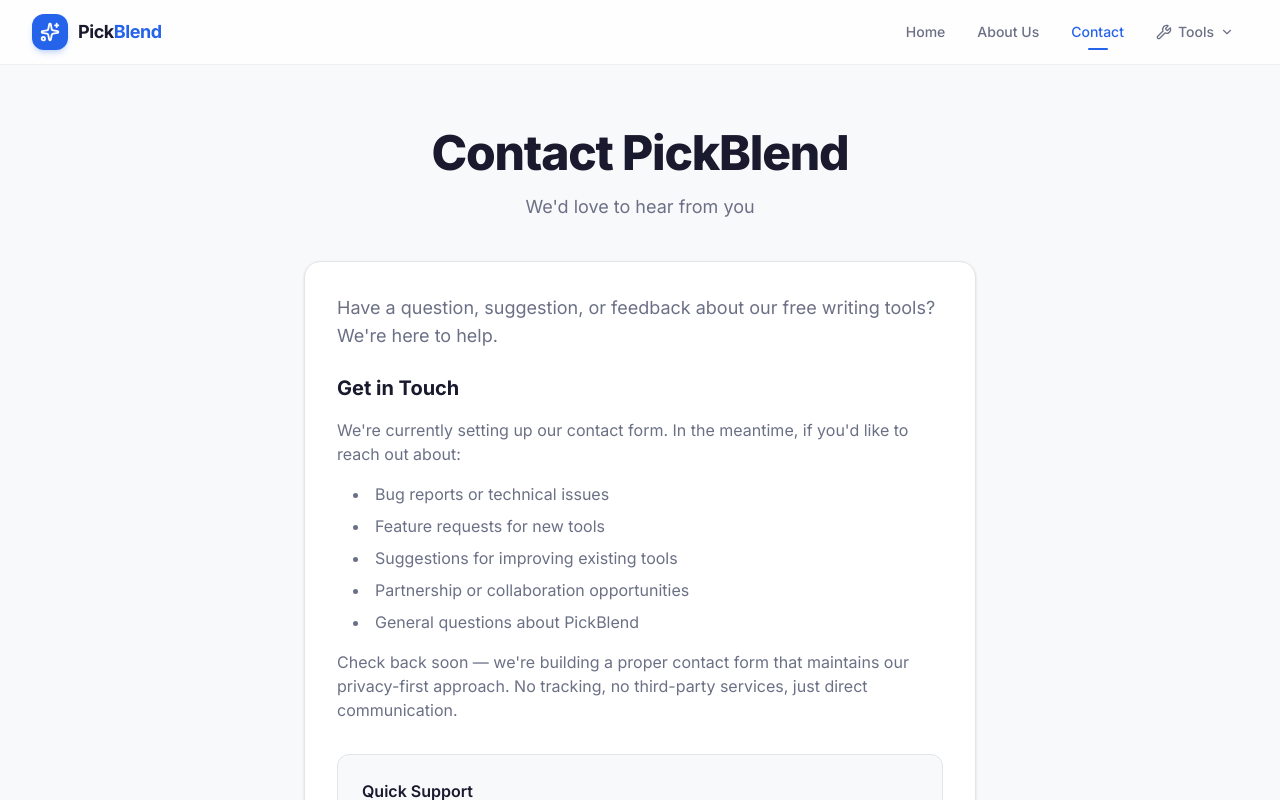
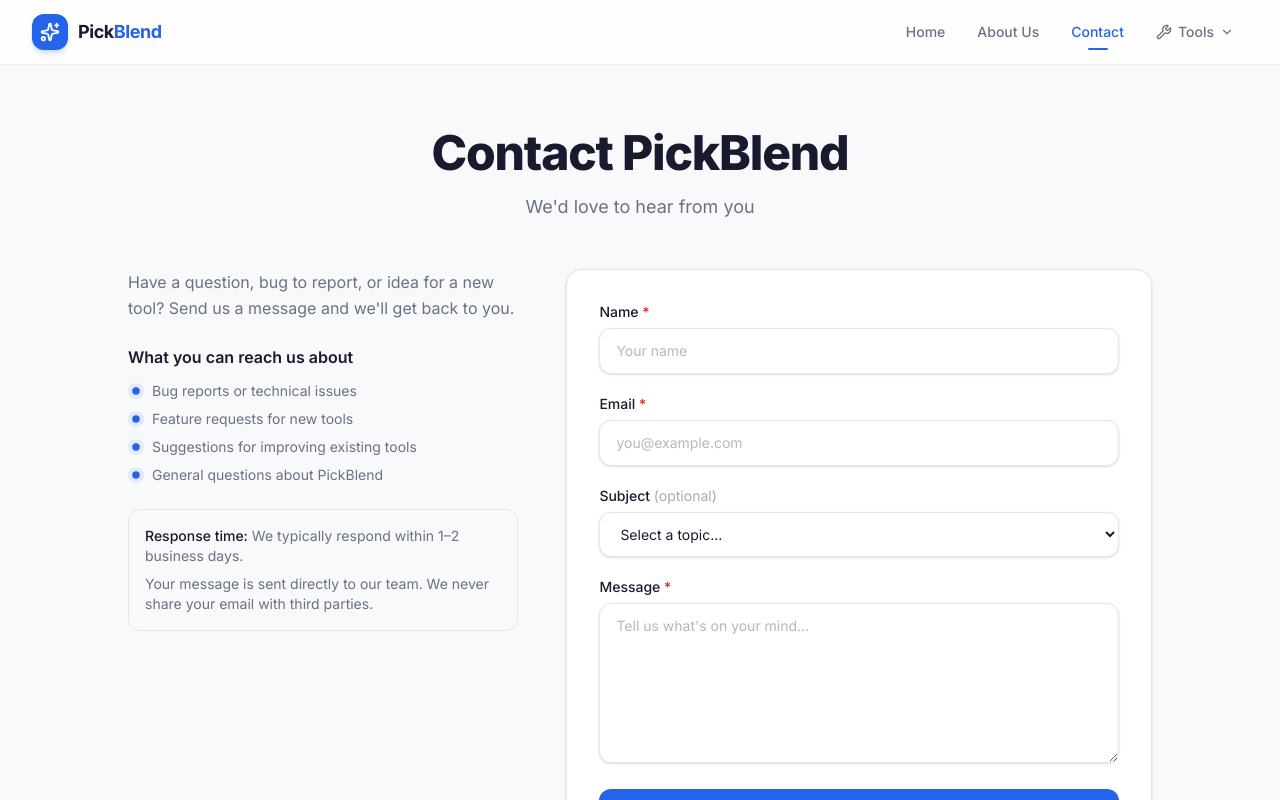
Before and after one commit to MJunaidAsghar60/PickBlend, a Next.js app: page /contact in a window 1280 px wide. Shown: the top 800 px of the page. Built offline with nearby package versions, Linux system fonts and the light colour scheme.

Commit message:
Add working contact form with Resend email integration
Co-Authored-By: Claude Sonnet 4.6 <noreply@anthropic.com>

```diff
--- /dev/null
+++ b/app/api/contact/route.ts
@@ -0,0 +1,57 @@
+import { NextRequest, NextResponse } from "next/server";
+import { Resend } from "resend";
+
+const resend = new Resend(process.env.RESEND_API_KEY);
+
+export async function POST(request: NextRequest) {
+  try {
+    const body = await request.json();
+    const { name, email, subject, message } = body;
+
+    if (!name || !email || !message) {
+      return NextResponse.json(
+        { error: "Name, email and message are required" },
+        { status: 400 }
+      );
+    }
+
+    const emailRegex = /^[^\s@]+@[^\s@]+\.[^\s@]+$/;
+    if (!emailRegex.test(email)) {
+      return NextResponse.json(
+        { error: "Invalid email address" },
+        { status: 400 }
+      );
+    }
+
+    await resend.emails.send({
+      from: "PickBlend Contact <onboarding@resend.dev>",
+      to: process.env.CONTACT_EMAIL ?? "your@email.com",
+      replyTo: email,
+      subject: `[PickBlend Contact] ${subject || "New message from " + name}`,
+      html: `
+        <div style="font-family: sans-serif; max-width: 600px; margin: 0 auto;">
+          <h2 style="color: #1a1a1a;">New Contact Form Submission</h2>
+          <hr style="border: 1px solid #eee;" />
+          <p><strong>Name:</strong> ${name}</p>
+          <p><strong>Email:</strong> ${email}</p>
+          <p><strong>Subject:</strong> ${subject || "Not specified"}</p>
+          <hr style="border: 1px solid #eee;" />
+          <p><strong>Message:</strong></p>
+          <p style="white-space: pre-wrap; color: #555;">${message}</p>
+          <hr style="border: 1px solid #eee;" />
+          <p style="color: #999; font-size: 12px;">
+            Sent from pickblend.com contact form
+          </p>
+        </div>
+      `,
+    });
+
+    return NextResponse.json({ success: true });
+  } catch (error) {
+    console.error("Contact form error:", error);
+    return NextResponse.json(
+      { error: "Failed to send message. Please try again." },
+      { status: 500 }
+    );
+  }
+}
--- a/app/contact/page.tsx
+++ b/app/contact/page.tsx
@@ -1,14 +1,14 @@
 import type { Metadata } from "next";
-import { Construction } from "lucide-react";
+import ContactForm from "@/components/ContactForm";
 
 export const metadata: Metadata = {
   title: "Contact PickBlend — Get in Touch",
   description:
-    "Have a question or suggestion for PickBlend? We'd love to hear from you. Contact our team about our free writing tools.",
+    "Contact PickBlend. Send us your questions, bug reports, feature requests or feedback about our free writing tools.",
   openGraph: {
     title: "Contact PickBlend — Get in Touch",
     description:
-      "Have a question or suggestion for PickBlend? We'd love to hear from you. Contact our team about our free writing tools.",
+      "Contact PickBlend. Send us your questions, bug reports, feature requests or feedback about our free writing tools.",
     url: "https://pickblend.com/contact",
     type: "website",
     locale: "en_US",
@@ -57,8 +57,8 @@ export default function ContactPage() {
     <>
       <ContactPageJsonLd />
       <main className="px-4 py-16 sm:px-6 lg:px-8">
-        <div className="mx-auto max-w-2xl">
-          <header className="mb-10 text-center">
+        <div className="mx-auto max-w-5xl">
+          <header className="mb-12 text-center">
             <h1 className="text-4xl font-extrabold tracking-tight text-text sm:text-5xl">
               Contact PickBlend
             </h1>
@@ -67,35 +67,47 @@ export default function ContactPage() {
             </p>
           </header>
 
-          <div className="rounded-2xl border border-border bg-white p-8 shadow-sm">
+          <div className="flex flex-col gap-8 lg:grid lg:grid-cols-[2fr_3fr] lg:gap-12 lg:items-start">
+            {/* Left column — info */}
             <div className="space-y-6 text-text-secondary">
-              <p className="text-lg">
-                Have a question, suggestion, or feedback about our free writing tools? We&apos;re here to help.
+              <p className="text-base leading-relaxed">
+                Have a question, bug to report, or idea for a new tool? Send us a message and we&apos;ll get back to you.
               </p>
 
-              <div className="space-y-4">
-                <h2 className="text-xl font-bold text-text">Get in Touch</h2>
+              <div>
+                <h2 className="mb-3 text-base font-semibold text-text">What you can reach us about</h2>
+                <ul className="space-y-2 text-sm">
+                  {[
+                    "Bug reports or technical issues",
+                    "Feature requests for new tools",
+                    "Suggestions for improving existing tools",
+                    "General questions about PickBlend",
+                  ].map((item) => (
+                    <li key={item} className="flex items-start gap-2">
+                      <span className="mt-0.5 flex h-4 w-4 shrink-0 items-center justify-center rounded-full bg-primary/10 text-primary">
+                        <svg className="h-2.5 w-2.5" fill="currentColor" viewBox="0 0 8 8">
+                          <circle cx="4" cy="4" r="3" />
+                        </svg>
+                      </span>
+                      {item}
+                    </li>
+                  ))}
+                </ul>
+              </div>
+
+              <div className="rounded-xl border border-border bg-surface-alt p-4 text-sm space-y-2">
                 <p>
-                  We&apos;re currently setting up our contact form. In the meantime, if you&apos;d like to reach out about:
+                  <span className="font-medium text-text">Response time:</span> We typically respond within 1–2 business days.
                 </p>
-                <ul className="list-inside list-disc space-y-2 pl-4">
-                  <li>Bug reports or technical issues</li>
-                  <li>Feature requests for new tools</li>
-                  <li>Suggestions for improving existing tools</li>
-                  <li>Partnership or collaboration opportunities</li>
-                  <li>General questions about PickBlend</li>
-                </ul>
-                <p className="mt-4">
-                  Check back soon — we&apos;re building a proper contact form that maintains our privacy-first approach. No tracking, no third-party services, just direct communication.
+                <p>
+                  Your message is sent directly to our team. We never share your email with third parties.
                 </p>
               </div>
+            </div>
 
-              <div className="mt-8 rounded-xl border border-border bg-surface-alt p-6">
-                <h3 className="font-semibold text-text">Quick Support</h3>
-                <p className="mt-2 text-sm">
-                  For immediate help with our tools, check out the FAQ sections on each tool page. Most common questions are answered there with detailed explanations.
-                </p>
-              </div>
+            {/* Right column — form */}
+            <div className="rounded-2xl border border-border bg-white p-6 shadow-sm sm:p-8">
+              <ContactForm />
             </div>
           </div>
         </div>
--- /dev/null
+++ b/components/ContactForm.tsx
@@ -0,0 +1,187 @@
+"use client";
+
+import { useState } from "react";
+
+interface FormState {
+  name: string;
+  email: string;
+  subject: string;
+  message: string;
+}
+
+interface FormErrors {
+  name?: string;
+  email?: string;
+  message?: string;
+}
+
+export default function ContactForm() {
+  const [form, setForm] = useState<FormState>({
+    name: "",
+    email: "",
+    subject: "",
+    message: "",
+  });
+  const [errors, setErrors] = useState<FormErrors>({});
+  const [loading, setLoading] = useState(false);
+  const [submitted, setSubmitted] = useState(false);
+  const [serverError, setServerError] = useState("");
+
+  function validate(): FormErrors {
+    const errs: FormErrors = {};
+    if (!form.name.trim() || form.name.trim().length < 2)
+      errs.name = "Name must be at least 2 characters.";
+    const emailRegex = /^[^\s@]+@[^\s@]+\.[^\s@]+$/;
+    if (!form.email.trim() || !emailRegex.test(form.email))
+      errs.email = "Please enter a valid email address.";
+    if (!form.message.trim() || form.message.trim().length < 10)
+      errs.message = "Message must be at least 10 characters.";
+    return errs;
+  }
+
+  async function handleSubmit(e: React.FormEvent) {
+    e.preventDefault();
+    setServerError("");
+    const errs = validate();
+    if (Object.keys(errs).length > 0) {
+      setErrors(errs);
+      return;
+    }
+    setErrors({});
+    setLoading(true);
+    try {
+      const res = await fetch("/api/contact", {
+        method: "POST",
+        headers: { "Content-Type": "application/json" },
+        body: JSON.stringify(form),
+      });
+      const data = await res.json();
+      if (!res.ok) {
+        setServerError(data.error || "Something went wrong. Please try again.");
+      } else {
+        setSubmitted(true);
+      }
+    } catch {
+      setServerError("Something went wrong. Please try again.");
+    } finally {
+      setLoading(false);
+    }
+  }
+
+  if (submitted) {
+    return (
+      <div className="rounded-2xl border border-green-200 bg-green-50 p-8 text-center">
+        <div className="mx-auto mb-4 flex h-12 w-12 items-center justify-center rounded-full bg-green-100">
+          <svg className="h-6 w-6 text-green-600" fill="none" viewBox="0 0 24 24" strokeWidth={2} stroke="currentColor">
+            <path strokeLinecap="round" strokeLinejoin="round" d="M4.5 12.75l6 6 9-13.5" />
+          </svg>
+        </div>
+        <h3 className="text-lg font-semibold text-green-800">Message sent!</h3>
+        <p className="mt-2 text-sm text-green-700">We&apos;ll get back to you soon.</p>
+      </div>
+    );
+  }
+
+  return (
+    <form onSubmit={handleSubmit} noValidate className="space-y-5">
+      {/* Name */}
+      <div>
+        <label htmlFor="contact-name" className="mb-1.5 block text-sm font-medium text-text">
+          Name <span className="text-accent-red">*</span>
+        </label>
+        <input
+          id="contact-name"
+          type="text"
+          autoComplete="name"
+          value={form.name}
+          onChange={(e) => setForm({ ...form, name: e.target.value })}
+          placeholder="Your name"
+          className={`w-full rounded-xl border bg-surface px-4 py-3 text-sm text-text shadow-sm transition-shadow placeholder:text-text-secondary/50 focus:outline-none focus:shadow-[0_0_0_3px_rgba(37,99,235,0.1)] ${
+            errors.name
+              ? "border-red-400 focus:border-red-400"
+              : "border-border focus:border-primary-light"
+          }`}
+        />
+        {errors.name && <p className="mt-1.5 text-xs text-red-500">{errors.name}</p>}
+      </div>
+
+      {/* Email */}
+      <div>
+        <label htmlFor="contact-email" className="mb-1.5 block text-sm font-medium text-text">
+          Email <span className="text-accent-red">*</span>
+        </label>
+        <input
+          id="contact-email"
+          type="email"
+          autoComplete="email"
+          value={form.email}
+          onChange={(e) => setForm({ ...form, email: e.target.value })}
+          placeholder="you@example.com"
+          className={`w-full rounded-xl border bg-surface px-4 py-3 text-sm text-text shadow-sm transition-shadow placeholder:text-text-secondary/50 focus:outline-none focus:shadow-[0_0_0_3px_rgba(37,99,235,0.1)] ${
+            errors.email
+              ? "border-red-400 focus:border-red-400"
+              : "border-border focus:border-primary-light"
+          }`}
+        />
+        {errors.email && <p className="mt-1.5 text-xs text-red-500">{errors.email}</p>}
+      </div>
+
+      {/* Subject */}
+      <div>
+        <label htmlFor="contact-subject" className="mb-1.5 block text-sm font-medium text-text">
+          Subject <span className="text-text-secondary/60 font-normal">(optional)</span>
+        </label>
+        <select
+          id="contact-subject"
+          value={form.subject}
+          onChange={(e) => setForm({ ...form, subject: e.target.value })}
+          className="w-full rounded-xl border border-border bg-surface px-4 py-3 text-sm text-text shadow-sm transition-shadow focus:border-primary-light focus:outline-none focus:shadow-[0_0_0_3px_rgba(37,99,235,0.1)]"
+        >
+          <option value="">Select a topic…</option>
+          <option value="Bug report or technical issue">Bug report or technical issue</option>
+          <option value="Feature request">Feature request</option>
+          <option value="Suggestion for existing tool">Suggestion for existing tool</option>
+          <option value="General question">General question</option>
+          <option value="Other">Other</option>
+        </select>
+      </div>
+
+      {/* Message */}
+      <div>
+        <label htmlFor="contact-message" className="mb-1.5 block text-sm font-medium text-text">
+          Message <span className="text-accent-red">*</span>
+        </label>
+        <textarea
+          id="contact-message"
+          value={form.message}
+          onChange={(e) => setForm({ ...form, message: e.target.value })}
+          placeholder="Tell us what's on your mind…"
+          rows={6}
+          className={`w-full resize-y rounded-xl border bg-surface px-4 py-3 text-sm text-text shadow-sm transition-shadow placeholder:text-text-secondary/50 focus:outline-none focus:shadow-[0_0_0_3px_rgba(37,99,235,0.1)] ${
+            errors.message
+              ? "border-red-400 focus:border-red-400"
+              : "border-border focus:border-primary-light"
+          }`}
+          style={{ minHeight: "160px" }}
+        />
+        {errors.message && <p className="mt-1.5 text-xs text-red-500">{errors.message}</p>}
+      </div>
+
+      {/* Server error */}
+      {serverError && (
+        <p className="rounded-lg border border-red-200 bg-red-50 px-4 py-3 text-sm text-red-600">
+          {serverError}
+        </p>
+      )}
+
+      {/* Submit */}
+      <button
+        type="submit"
+        disabled={loading}
+        className="inline-flex w-full items-center justify-center rounded-xl bg-primary px-6 py-3 text-sm font-semibold text-white shadow-sm transition-all hover:bg-primary/90 focus:outline-none focus:shadow-[0_0_0_3px_rgba(37,99,235,0.25)] disabled:cursor-not-allowed disabled:opacity-60"
+      >
+        {loading ? "Sending…" : "Send Message"}
+      </button>
+    </form>
+  );
+}
--- a/package.json
+++ b/package.json
@@ -12,7 +12,8 @@
     "lucide-react": "^0.563.0",
     "next": "^16.1.6",
     "react": "^19.2.4",
-    "react-dom": "^19.2.4"
+    "react-dom": "^19.2.4",
+    "resend": "^6.9.4"
   },
   "devDependencies": {
     "@tailwindcss/postcss": "^4.1.18",
```
Also changed, not shown: 1 other file (tests, documents, lock files or other folders).
